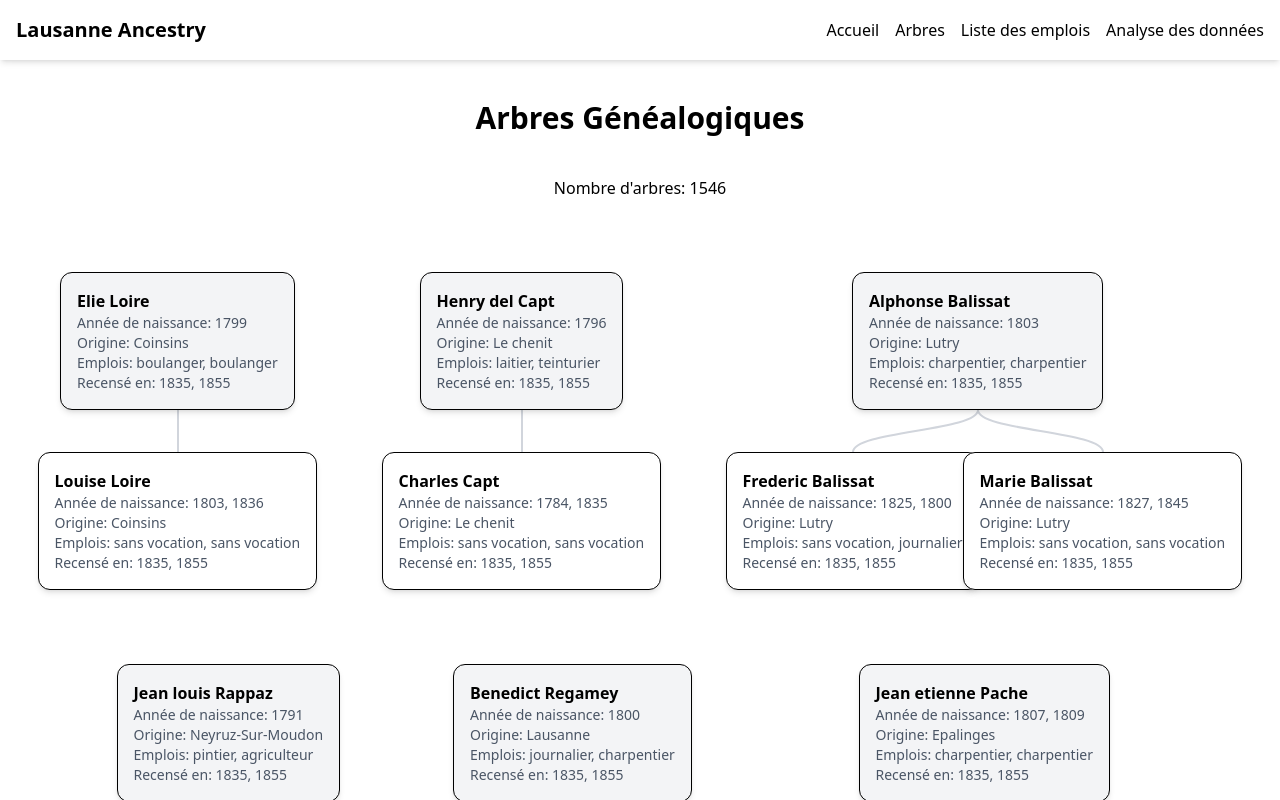
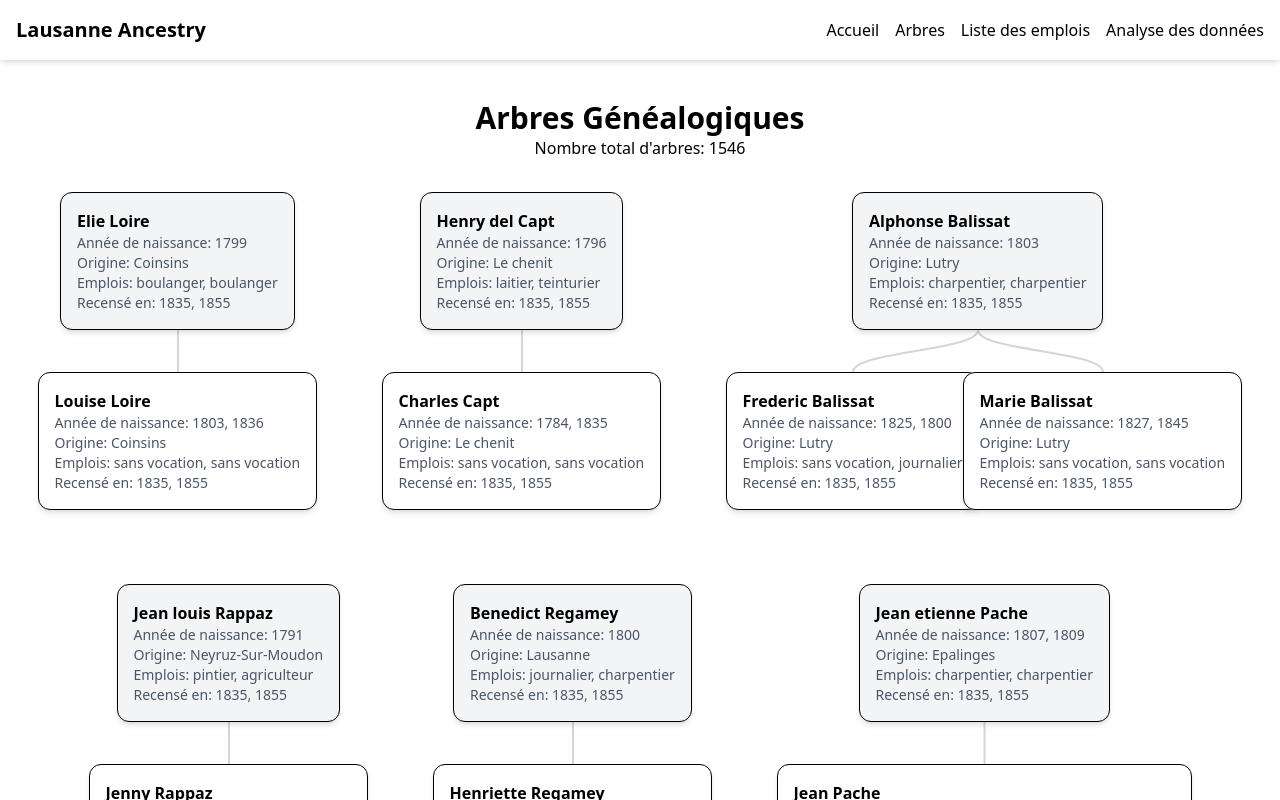
Before and after one commit to LausanneAncestry/LausanneAncestry.github.io, a Vue app: page /trees in a window 1280 px wide. Shown: the top 800 px of the page. Built offline with nearby package versions, Linux system fonts and the light colour scheme.

Commit message:
improvements

```diff
--- a/src/views/JobListView.vue
+++ b/src/views/JobListView.vue
@@ -46,7 +46,6 @@ function scroll() {
 <template>
   <main class="flex flex-col items-center">
     <h1 class="text-3xl font-bold mt-10">Liste des emplois</h1>
-
     <p>Nombre d'emplois: {{ Object.keys(data.jobs).length }}</p>
 
     <div class="flex flex-col w-screen p-8 gap-4">
--- a/src/views/TreeListView.vue
+++ b/src/views/TreeListView.vue
@@ -45,10 +45,9 @@ function clampPage(page: number): number {
 </script>
 
 <template>
-  <main class="flex flex-col items-center gap-10">
+  <main class="flex flex-col items-center">
     <h1 class="text-3xl font-bold mt-10">Arbres Généalogiques</h1>
-
-    <p>Nombre d'arbres: {{ rootPersons.length }}</p>
+    <p>Nombre total d'arbres: {{ rootPersons.length }}</p>
 
     <div class="flex flex-wrap gap-16 m-8 justify-center">
       <FamilyTree :root-person="person" v-for="person in paginatedPersons" :key="person.id" />
```
